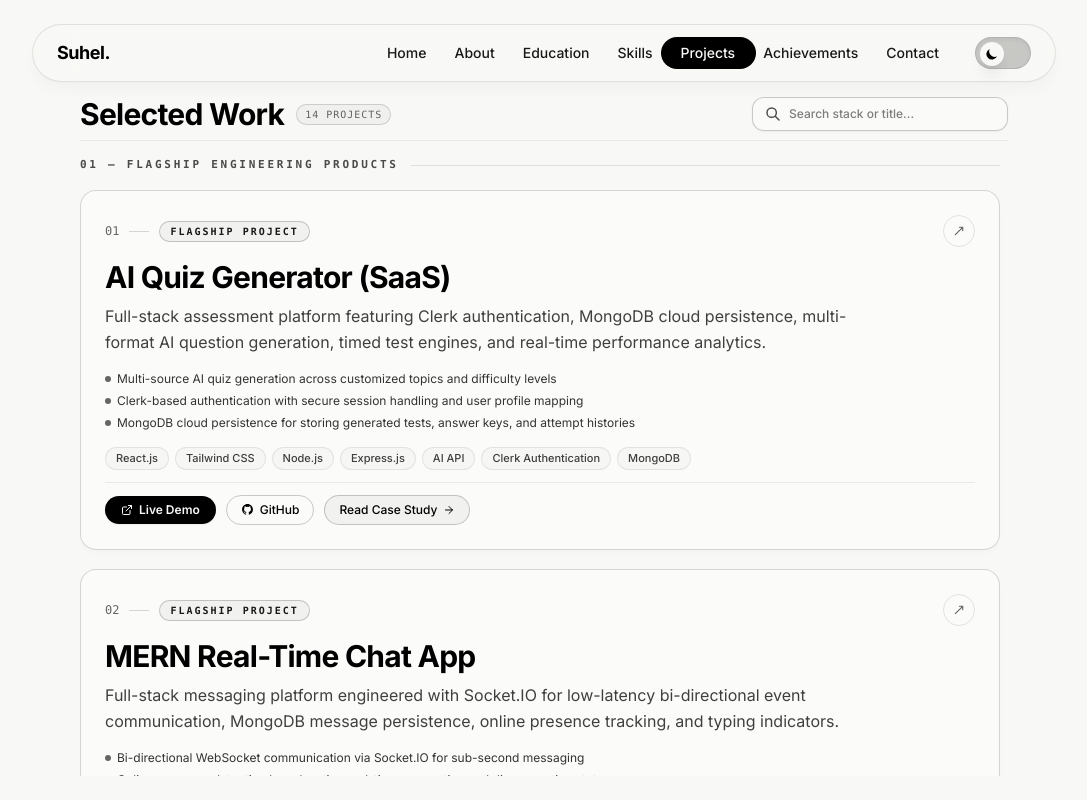
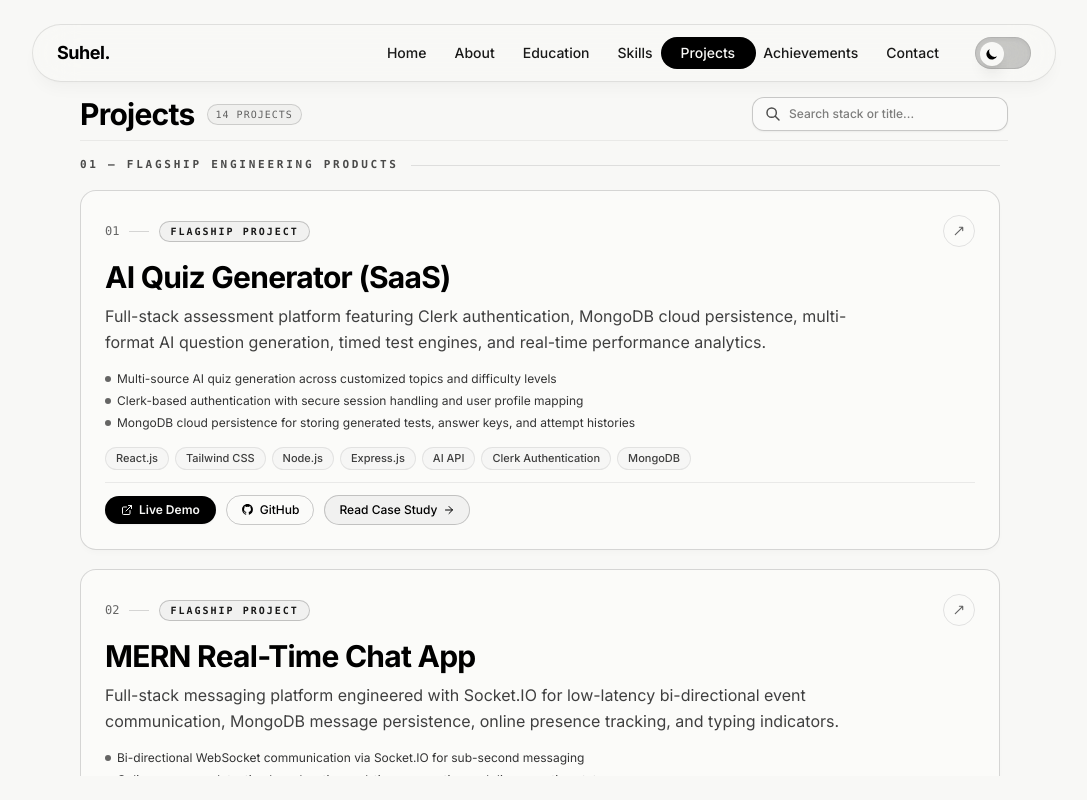
Before and after one commit to AmirCodes-786/suhel-portfolio, a React (Vite) app: page /projects in a window 1280 px wide. Shown: the whole page, without its empty margins (96-1183 px from the left). Built offline with nearby package versions, Linux system fonts and the light colour scheme.

Commit message:
refactor(projects): change 'Selected Work' title and case study back link to 'Projects'

```diff
--- a/src/pages/ProjectCaseStudy.jsx
+++ b/src/pages/ProjectCaseStudy.jsx
@@ -80,7 +80,7 @@ export default function ProjectCaseStudy() {
                         >
                             <path strokeLinecap="round" strokeLinejoin="round" d="M10 19l-7-7m0 0l7-7m-7 7h18" />
                         </svg>
-                        <span>Back to Selected Work</span>
+                        <span>Back to Projects</span>
                     </Link>
 
                     <div className="flex items-center gap-2">
--- a/src/pages/Projects.jsx
+++ b/src/pages/Projects.jsx
@@ -190,7 +190,7 @@ export default function Projects() {
                             transition={{ delay: 0.2, duration: 0.5, ease: [0.22, 1, 0.36, 1] }}
                             className="text-2xl sm:text-3xl font-bold text-dark tracking-tight"
                         >
-                            Selected Work
+                            Projects
                         </motion.h1>
                         <span className="text-[10px] font-mono tracking-widest uppercase px-2 py-0.5 rounded-full border border-dark/15 text-dark/60 bg-dark/[0.03]">
                             14 Projects
```
